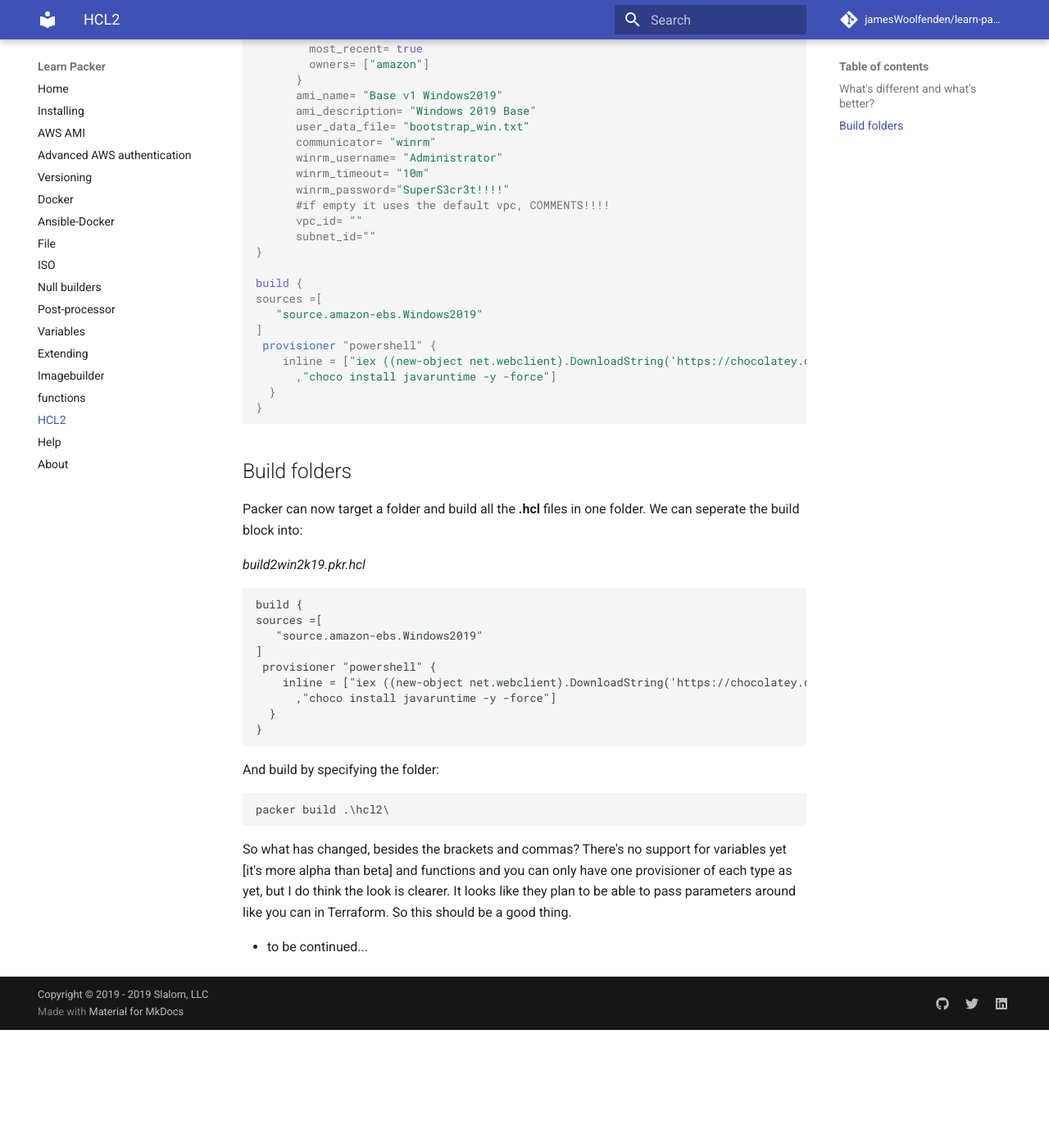
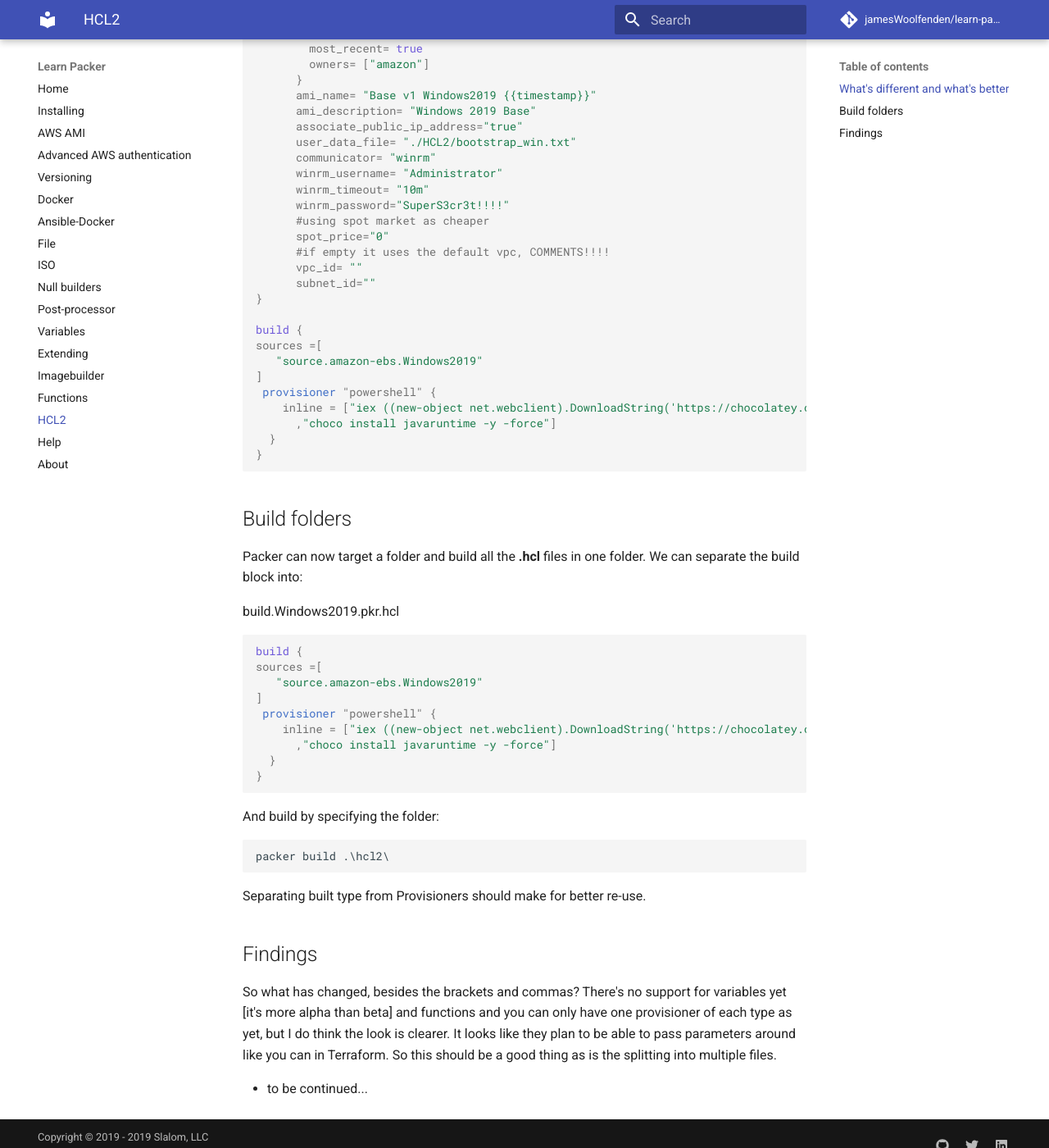
Before and after one commit to JamesWoolfenden/learn-packer, an MkDocs documentation site: the page built from docs/hcl2.md, in a window 1280 px wide and 1400 px high, scrolled down 1647 px. Shown: the whole window at 82% size. Built offline with MkDocs 1.6.1 and Material for MkDocs 9.7.7, drawn with Linux system fonts in a browser that asks for light colours; comment, search, counter and statistics services are not loaded; before the commit the page ends 2903 px from its top, so only the background shows below that; some of the changed text lies outside the part shown.

Commit message:
Better HCL example

````diff
--- a/docs/hcl2.md
+++ b/docs/hcl2.md
@@ -3,7 +3,7 @@
 At the Beginning of Feb 2020 Hashicorp announced that they were supporting HCL2 for Packer files.
 They're not dropping support for json.
 
-## What's different and what's better?
+## What's different and what's better
 
 The quick answer is that Packer files will a look more like Terraform and so it looks more like code than data- **json**.
 Support for all features found in Packer file is not yet complete, but to give you an idea of how they compare, here's a short traditional Windows example with the new format.
@@ -63,7 +63,7 @@
 
 In HCL2 this comes[the file extension is required]:
 
-.\examples\hcl2vjson1\hcl2\awswin2k19.pkr.hcl
+.\examples\hcl2vjson1\hcl2\amazon-ebs.Windows2019.pkr.hcl
 
 ```hcl
 source "amazon-ebs" "Windows2019" {
@@ -78,13 +78,16 @@
         most_recent= true
         owners= ["amazon"]
       }
-      ami_name= "Base v1 Windows2019"
+      ami_name= "Base v1 Windows2019 {{timestamp}}"
       ami_description= "Windows 2019 Base"
-      user_data_file= "bootstrap_win.txt"
+      associate_public_ip_address="true"
+      user_data_file= "./HCL2/bootstrap_win.txt"
       communicator= "winrm"
       winrm_username= "Administrator"
       winrm_timeout= "10m"
       winrm_password="SuperS3cr3t!!!!"
+      #using spot market as cheaper
+      spot_price="0"
       #if empty it uses the default vpc, COMMENTS!!!!
       vpc_id= ""
       subnet_id=""
@@ -104,10 +107,11 @@
 ## Build folders
 
 Packer can now target a folder and build all the **.hcl** files in one folder.
-We can seperate the build block into:
+We can separate the build block into:
 
-*build2win2k19.pkr.hcl*
-```
+build.Windows2019.pkr.hcl
+
+```hcl
 build {
 sources =[
    "source.amazon-ebs.Windows2019"
@@ -120,12 +124,17 @@
 ```
 
 And build by specifying the folder:
+
 ```cli
 packer build .\hcl2\
 ```
 
+Separating built type from Provisioners should make for better re-use.
+
+## Findings
+
 So what has changed, besides the brackets and commas?
 There's no support for variables yet [it's more alpha than beta] and functions and you can only have one provisioner of each type as yet, but I do think the look is clearer.
-It looks like they plan to be able to pass parameters around like you can in Terraform. So this should be a good thing.
+It looks like they plan to be able to pass parameters around like you can in Terraform. So this should be a good thing as is the splitting into multiple files.
 
 - to be continued...
--- a/mkdocs.yml
+++ b/mkdocs.yml
@@ -16,7 +16,7 @@
   - Variables: variables.md
   - Extending: extending.md
   - Imagebuilder: imagebuilder.md
-  - functions: functions.md
+  - Functions: functions.md
   - HCL2: hcl2.md
   - Help: help.md
   - About: about.md
````
Also changed, not shown: docs/functions.md (+8 -0 lines), 3 other files.
